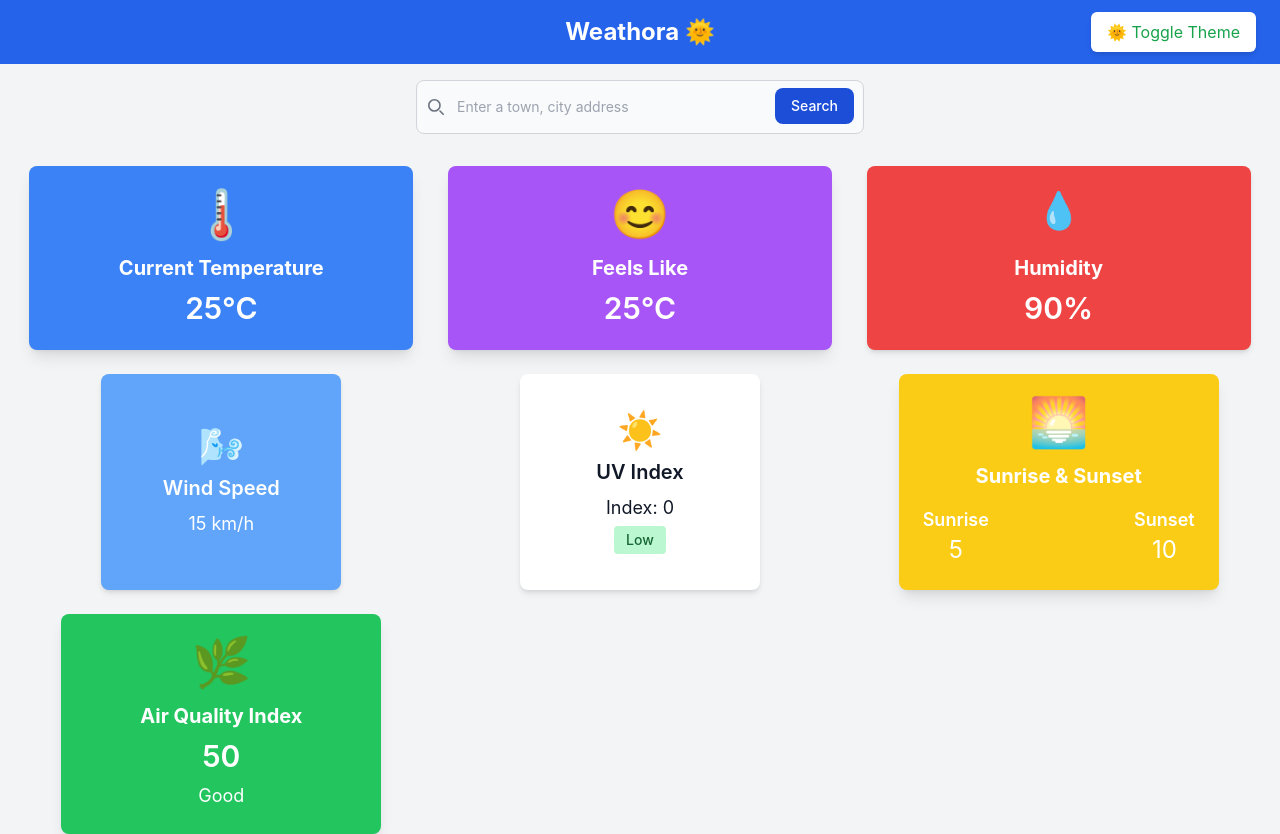
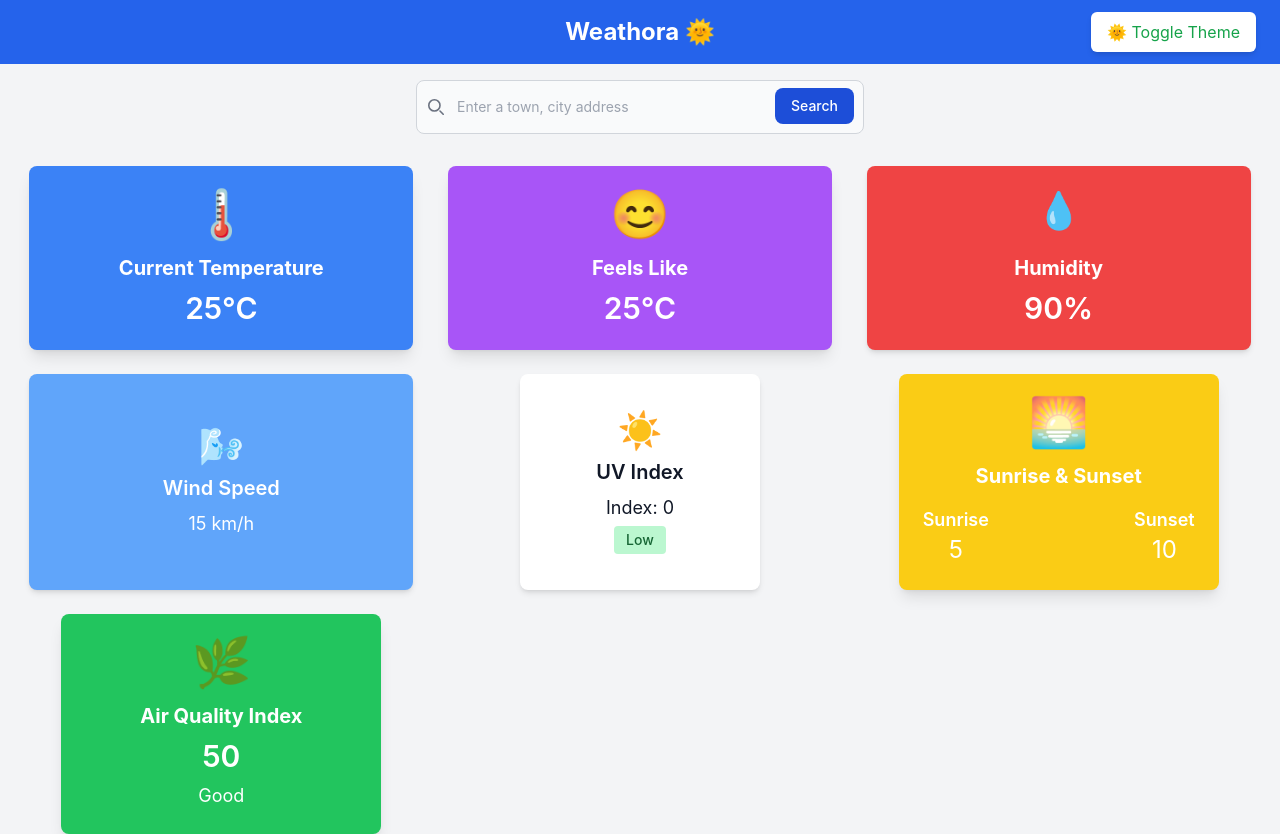
Before and after one commit to AaqilSh/weather-app-react, a React (Create React App) app: page / in a window 1280 px wide. Built offline with nearby package versions, Linux system fonts and the light colour scheme; a web font is replaced by a local one.

Commit message:
WindSpeedCard w96

```diff
--- a/src/components/WindSpeedCard.jsx
+++ b/src/components/WindSpeedCard.jsx
@@ -2,7 +2,7 @@ import React from "react";
 
 const WindSpeedCard = ({ windSpeed }) => {
   return (
-    <div className="w-60 bg-blue-400 dark:bg-gray-800 shadow-md rounded-lg p-6 flex flex-col items-center justify-center text-white dark:text-gray-100 transition-all duration-500 ">
+    <div className=" bg-blue-400 dark:bg-gray-800 shadow-md rounded-lg p-6 flex flex-col items-center justify-center text-white dark:text-gray-100 transition-all duration-500 w-96 max-w-sm">
       <div className="text-4xl mb-2">🌬️</div>
       <h2 className="text-xl font-semibold mb-2">Wind Speed</h2>
       <p className="text-lg">{windSpeed} km/h</p>
```
